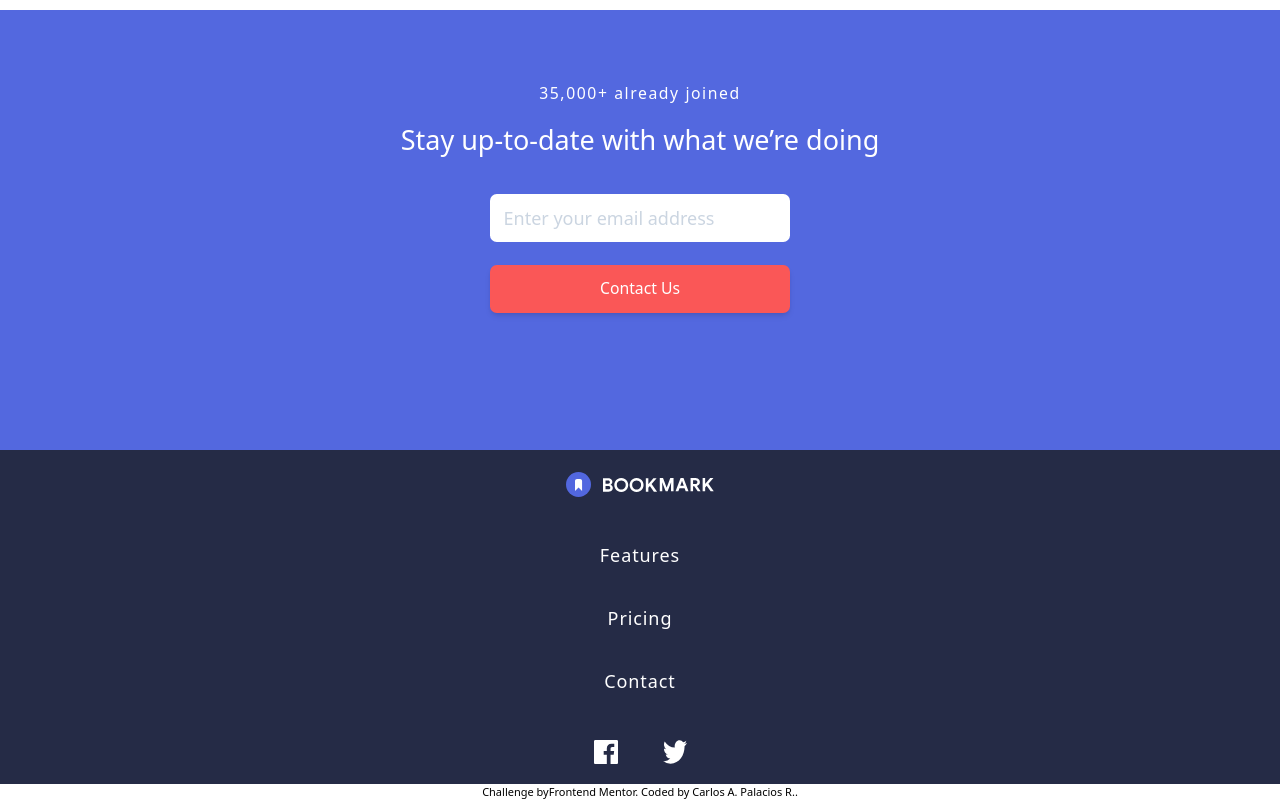
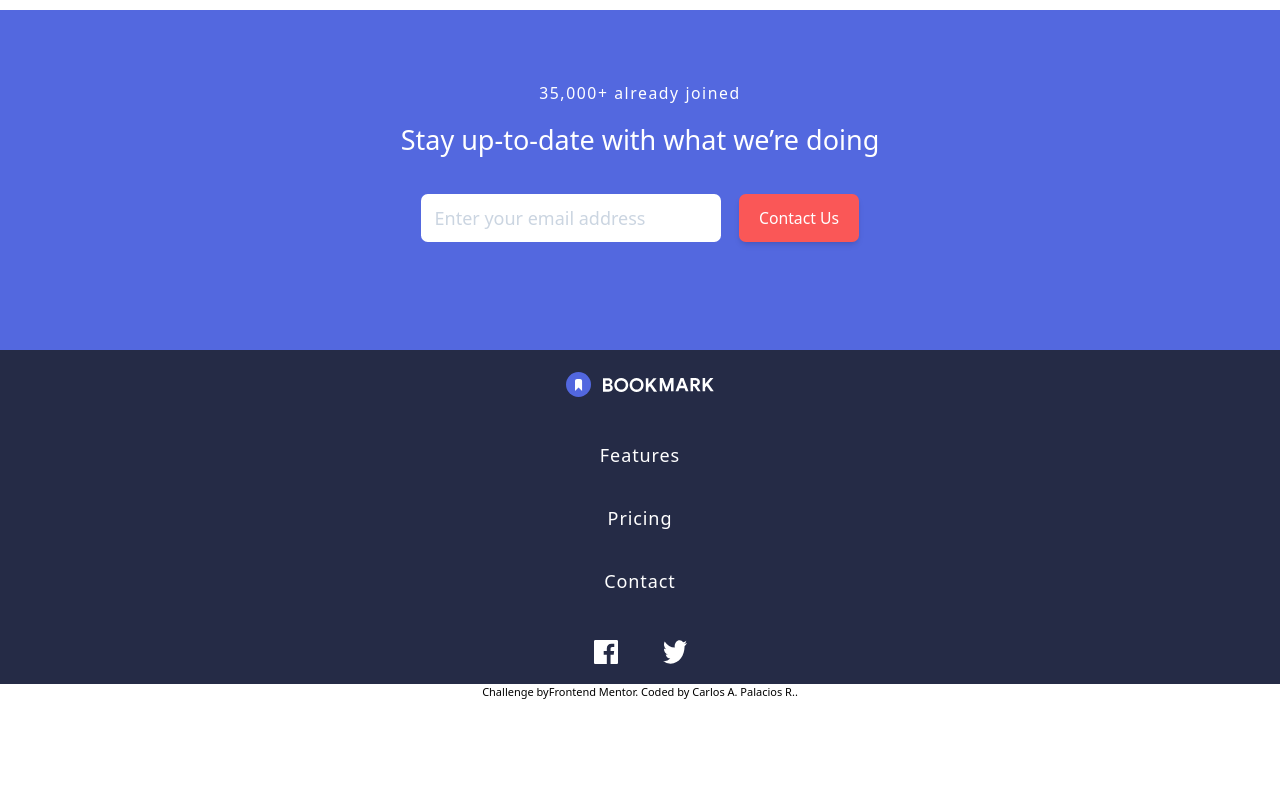
Before and after one commit to CarlosArgelio/challenge-bookmark-landing-page, a React (Vite) app: page / in a window 1280 px wide. Shown: the part 3240-4040 px from the top of the page. After the commit the page ends 3940 px from the top, so only its background shows below. Built offline with nearby package versions, Linux system fonts and the light colour scheme.

Commit message:
style: add responsive 768px to Section send email

```diff
--- a/src/Components/SectionSendEmail/SectionSendEmail.tsx
+++ b/src/Components/SectionSendEmail/SectionSendEmail.tsx
@@ -23,7 +23,7 @@ export const SectionSendEmail = () => {
   };
 
   return (
-    <div className="bg-soft-blue h-[440px]">
+    <div className="bg-soft-blue h-[440px] md:h-[340px]">
       <div className="flex flex-col items-center justify-center mx-5">
         <div className="text-white text-center mt-16">
           <p className="text-sm tracking-widest mb-4">35,000+ already joined</p>
@@ -32,7 +32,10 @@ export const SectionSendEmail = () => {
           </h2>
         </div>
 
-        <form onSubmit={handleSubmit}>
+        <form
+          onSubmit={handleSubmit}
+          className="flex flex-col md:flex-row md:gap-4"
+        >
           <div>
             {emailInvalid ? (
               <>
@@ -60,7 +63,7 @@ export const SectionSendEmail = () => {
           </div>
           <button
             type="submit"
-            className="bg-soft-red rounded-md w-[300px] h-[48px] text-white text-sm font-medium shadow-md hover:border-2 hover:border-soft-red hover:bg-white hover:text-soft-red"
+            className="bg-soft-red rounded-md w-[300px] h-[48px] text-white text-sm font-medium shadow-md hover:border-2 hover:border-soft-red hover:bg-white hover:text-soft-red md:w-[120px]"
           >
             Contact Us
           </button>
```
